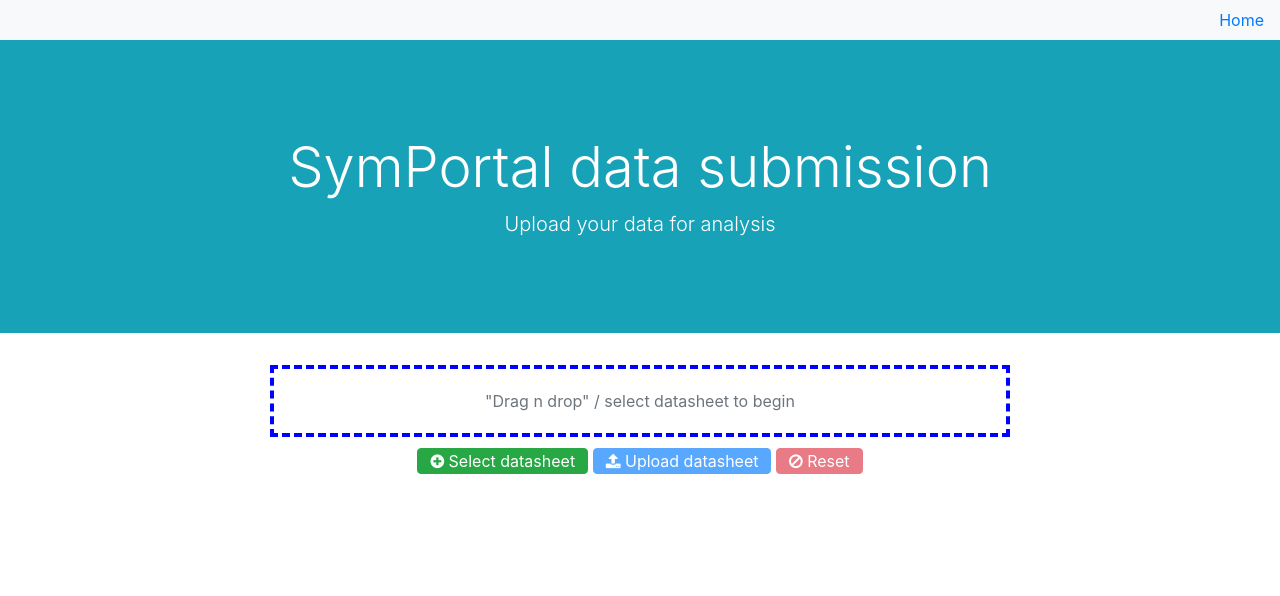
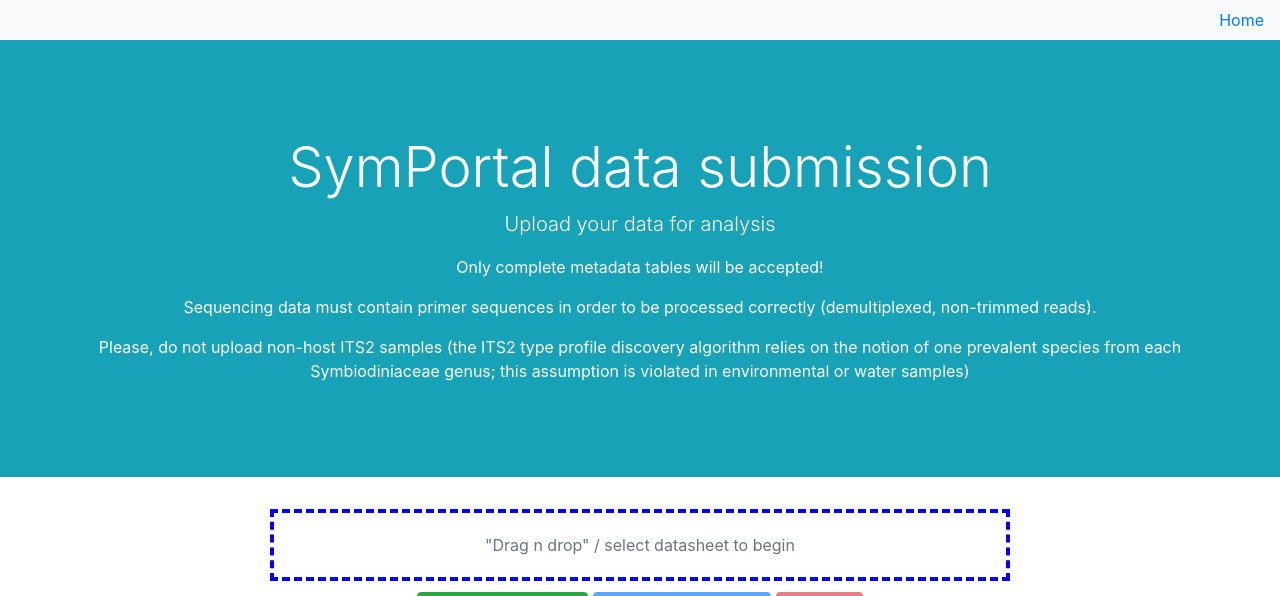
Before and after one commit to reefgenomics/symportal.org, a Flask app: template flask_app/sp_app/templates/submission.html in a window 1280 px wide. Shown: the top 596 px of the page. Run offline with Flask 3, Linux system fonts and the light colour scheme; the template is opened without the code that fills it, so the values that code supplies are empty; parts of the project's set-up code (start-up, migrations or seed data) failed here and were passed over; some libraries are stand-ins or nearby versions.

Commit message:
update the submission page

```diff
--- a/flask_app/sp_app/templates/submission.html
+++ b/flask_app/sp_app/templates/submission.html
@@ -29,6 +29,21 @@
           <div class="container">
               <h1 class="display-4">SymPortal data submission</h1>
               <p class="lead">Upload your data for analysis</p>
+
+              <p>
+                  Only complete metadata tables will be accepted!
+              </p>
+              <p>
+                  Sequencing data must contain primer sequences in order to
+                  be processed correctly (demultiplexed, non-trimmed reads).
+              </p>
+              <p>
+                  Please, do not upload non-host ITS2 samples (the ITS2 type
+                  profile discovery algorithm relies on the notion of one
+                  prevalent species from each Symbiodiniaceae genus; this
+                  assumption is violated in environmental or water samples)
+              </p>
+
           </div>
         </div>
         <!--  UPLOAD CONTENT  -->
```
